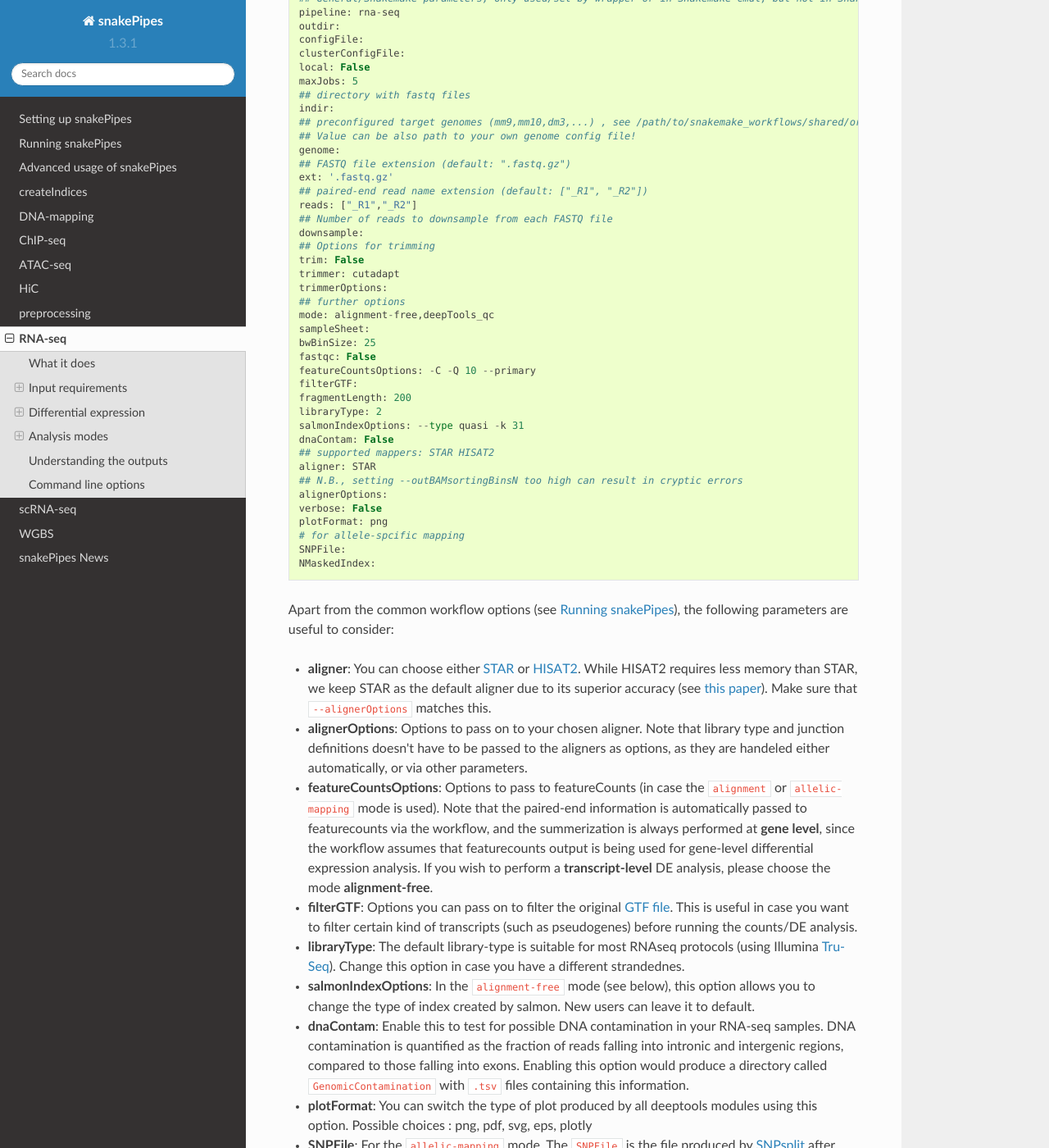
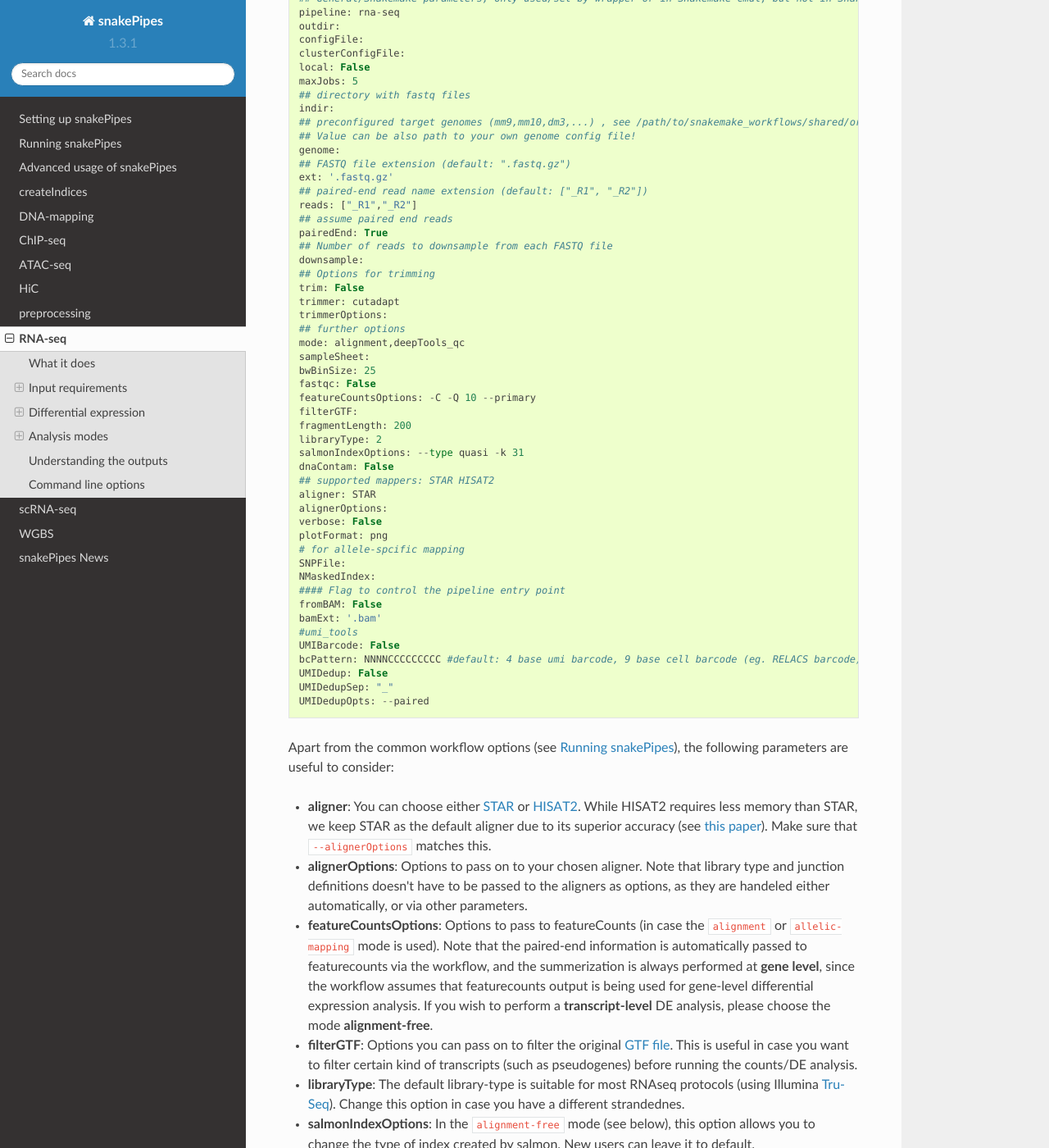
Before and after one commit to maxplanck-ie/snakepipes, a Sphinx documentation site: the page built from docs/content/workflows/RNA-seq.rst, in a window 1280 px wide and 1400 px high, scrolled down 868 px. Shown: the whole window at 82% size. Built offline with Sphinx 7.4.7 and the Read the Docs theme 2.0.0, drawn with Linux system fonts in a browser that asks for light colours.

Commit message:
litlle bug fix and chagnes in the doc for umi

```diff
--- a/docs/content/workflows/DNA-mapping.rst
+++ b/docs/content/workflows/DNA-mapping.rst
@@ -64,6 +64,11 @@ There is a configuration file in ``snakePipes/workflows/DNA-mapping/defaults.yam
     insertSizeMax: 1000
     alignerOpts:
     plotFormat: png
+    UMIBarcode: False
+    bcPattern: NNNNCCCCCCCC #default: 4 base umi barcode, 8 base cell barcode (eg. RELACS barcode)
+    UMIDedup: False
+    UMIDedupSep: "_"
+    UMIDedupOpts:
     ## Median/mean fragment length, only relevant for single-end data (default: 200)
     fragmentLength: 200
     qualimap: false
--- a/docs/content/workflows/RNA-seq.rst
+++ b/docs/content/workflows/RNA-seq.rst
@@ -41,6 +41,8 @@ There is a configuration file in ``snakePipes/workflows/RNA-seq/defaults.yaml``:
     ext: '.fastq.gz'
     ## paired-end read name extension (default: ["_R1", "_R2"])
     reads: ["_R1","_R2"]
+    ## assume paired end reads
+    pairedEnd: True
     ## Number of reads to downsample from each FASTQ file
     downsample:
     ## Options for trimming
@@ -48,7 +50,7 @@ There is a configuration file in ``snakePipes/workflows/RNA-seq/defaults.yaml``:
     trimmer: cutadapt
     trimmerOptions:
     ## further options
-    mode: alignment-free,deepTools_qc
+    mode: alignment,deepTools_qc
     sampleSheet:
     bwBinSize: 25
     fastqc: False
@@ -60,13 +62,21 @@ There is a configuration file in ``snakePipes/workflows/RNA-seq/defaults.yaml``:
     dnaContam: False
     ## supported mappers: STAR HISAT2
     aligner: STAR
-    ## N.B., setting --outBAMsortingBinsN too high can result in cryptic errors
     alignerOptions:
     verbose: False
     plotFormat: png
     # for allele-spcific mapping
     SNPFile:
     NMaskedIndex:
+    #### Flag to control the pipeline entry point
+    fromBAM: False
+    bamExt: '.bam'
+    #umi_tools
+    UMIBarcode: False
+    bcPattern: NNNNCCCCCCCCC #default: 4 base umi barcode, 9 base cell barcode (eg. RELACS barcode)
+    UMIDedup: False
+    UMIDedupSep: "_"
+    UMIDedupOpts: --paired
 
 
 Apart from the common workflow options (see :ref:`running_snakePipes`), the following parameters are useful to consider:
```
Also changed, not shown: docs/content/workflows/HiC.rst (+10 -0 lines), 4 other files.
